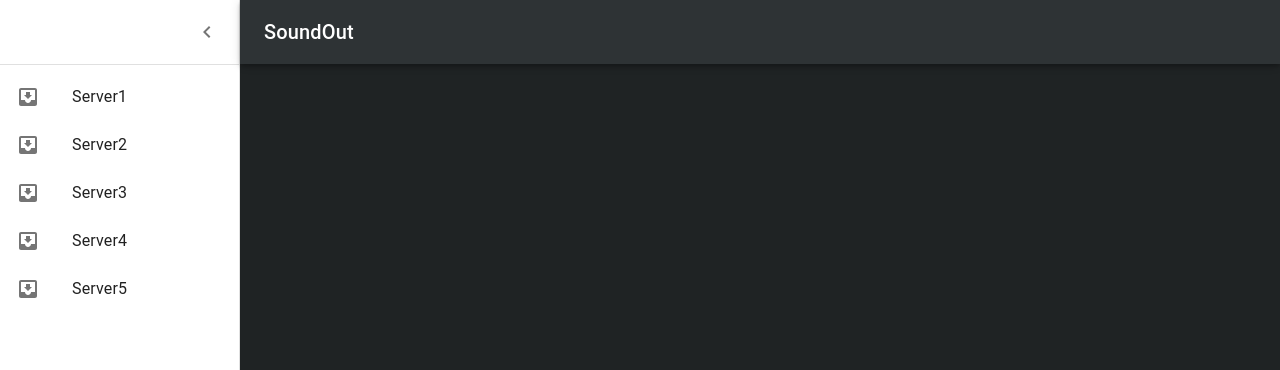
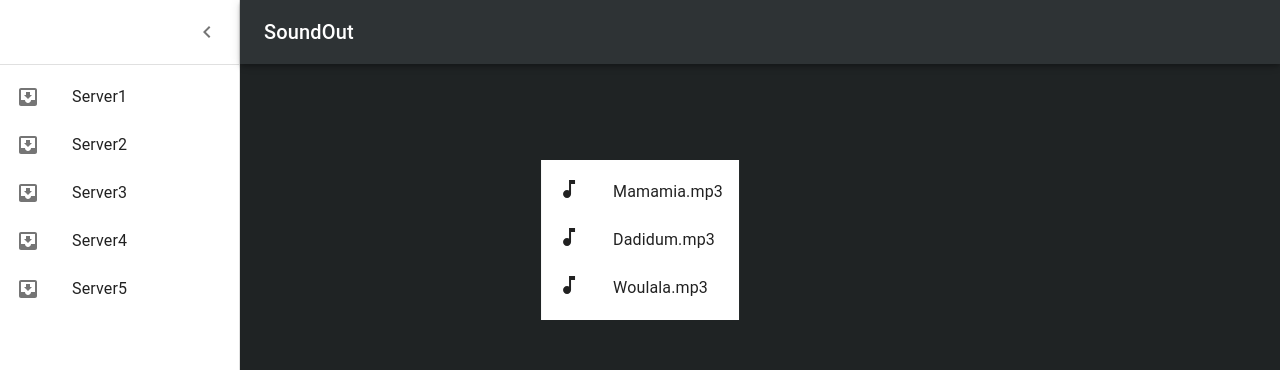
Before and after one commit to SoundOutOrganization/MusicPlayer, a React (Create React App) app: page / in a window 1280 px wide. Shown: the top 370 px of the page. Built offline with nearby package versions, Linux system fonts and the light colour scheme.

Commit message:
adding prototype of music list => work in progress

```diff
--- a/src/components/App.tsx
+++ b/src/components/App.tsx
@@ -2,9 +2,14 @@ import React, { Component } from 'react'
 import HeaderBar from './HeaderBar'
 import ServerListMenu from './ServerListMenu'
 import AudioBar from './AudioBar'
+import MusicList from './MusicList'
 
 const FAKE_SERVER_LIST = [
-    'Server1', 'Server2', 'Server3', 'Server4', 'Server5'
+    'Server1', 'Server2', 'Server3', 'Server4', 'Server5',
+]
+
+const FAKE_MUSIC_LIST = [
+    'Mamamia.mp3', 'Dadidum.mp3', 'Woulala.mp3'
 ]
 
 type AppState = {
@@ -41,7 +46,20 @@ export default class App extends Component<{}, AppState> {
                     serverList={FAKE_SERVER_LIST}
                     setServerListMenuDisplayed={this.setServerListMenuDisplayed}
                 />
-
+                <div style={{
+                        //display: "flex",
+                        justifyContent: "center",
+                        //alignItems: "flex-end",
+                        position: "fixed",
+                        left: "50%",
+                        bottom: "50%",
+                        transform: "translate(-50%, -50%)",
+                        margin: "0 auto",
+                    }}>
+                    <MusicList
+                        musicList={FAKE_MUSIC_LIST}
+                    />
+                </div>
                 <div style={{
                         //display: "flex",
                         justifyContent: "center",
--- a/src/components/AudioBar.tsx
+++ b/src/components/AudioBar.tsx
@@ -8,7 +8,7 @@ import AudioPlayer from 'material-ui-audio-player';
 const muiTheme = createMuiTheme({});
 
 const src = [
-    'https://www.soundhelix.com/examples/mp3/SoundHelix-Song-1.mp3',
+    'http://localhost:5000/play/1',
 ];
 
 type AudioBarProps = {
@@ -20,6 +20,9 @@ export default function AudioBar(props: AudioBarProps) {
             <AudioPlayer
                 src={src}
                 width="500px"
+                loop={true}
+                spacing={3}
+                elevation={3}
             />
         </ThemeProvider>
     )
--- /dev/null
+++ b/src/components/MusicList.tsx
@@ -0,0 +1,41 @@
+import React from 'react';
+import { createStyles, Theme, makeStyles } from '@material-ui/core/styles';
+import List from '@material-ui/core/List';
+import ListItem from '@material-ui/core/ListItem';
+import ListItemText from '@material-ui/core/ListItemText';
+import ListItemAvatar from '@material-ui/core/ListItemAvatar';
+import MusicIcon from '@material-ui/icons/MusicNote';
+
+const useStyles = makeStyles((theme: Theme) =>
+  createStyles({
+    root: {
+      width: '100%',
+      maxWidth: 360,
+      backgroundColor: theme.palette.background.paper,
+    },
+  }),
+);
+
+type MusicListProps = {
+    musicList: string[],
+}
+
+export default function MusicList(props: MusicListProps) {
+    const {musicList} = props
+    const classes = useStyles();
+
+    return (
+        <List className={classes.root}>
+            {
+                musicList.map((musicName: String, index) => (
+                    <ListItem button key={index}>
+                        <ListItemAvatar>
+                            <MusicIcon />
+                        </ListItemAvatar>
+                        <ListItemText primary={musicName} />
+                    </ListItem>
+                ))
+            }
+      </List>
+    )
+}
```
Lines whose indentation alone changed are shown as unchanged.
